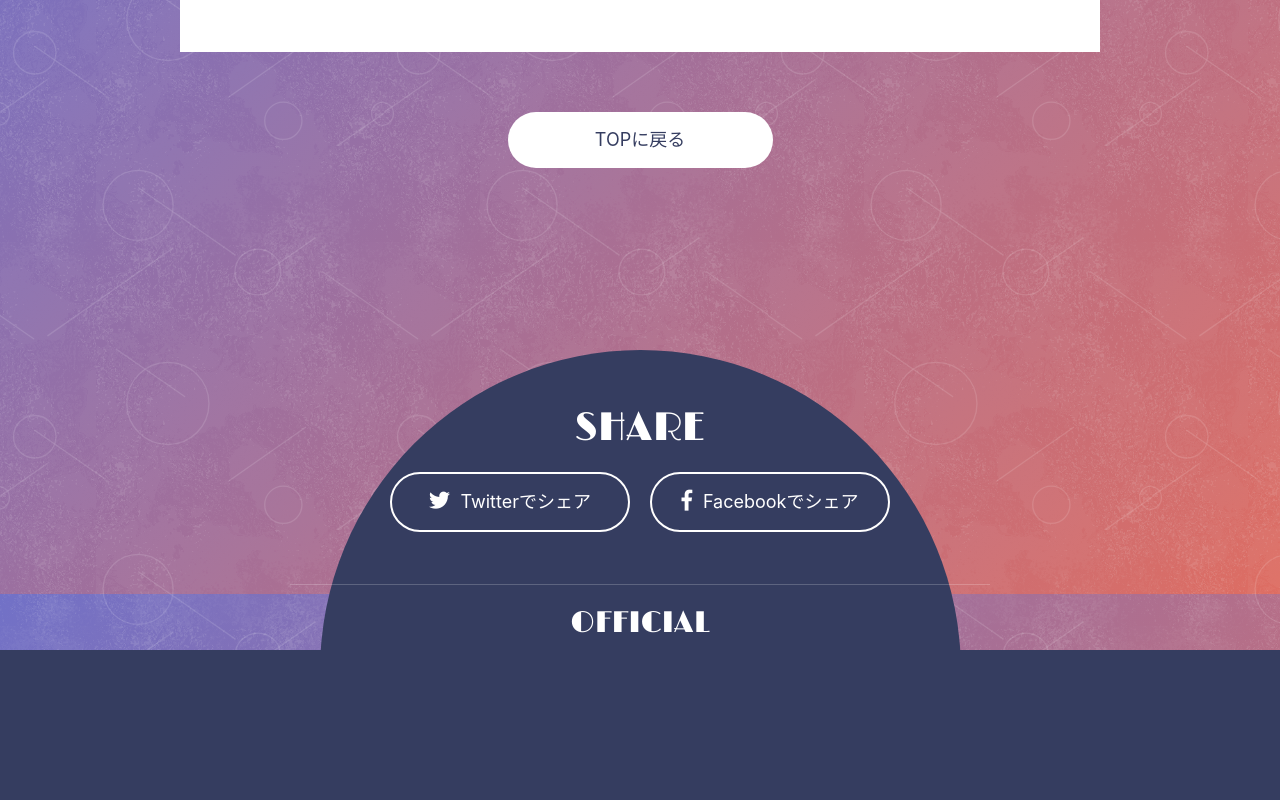
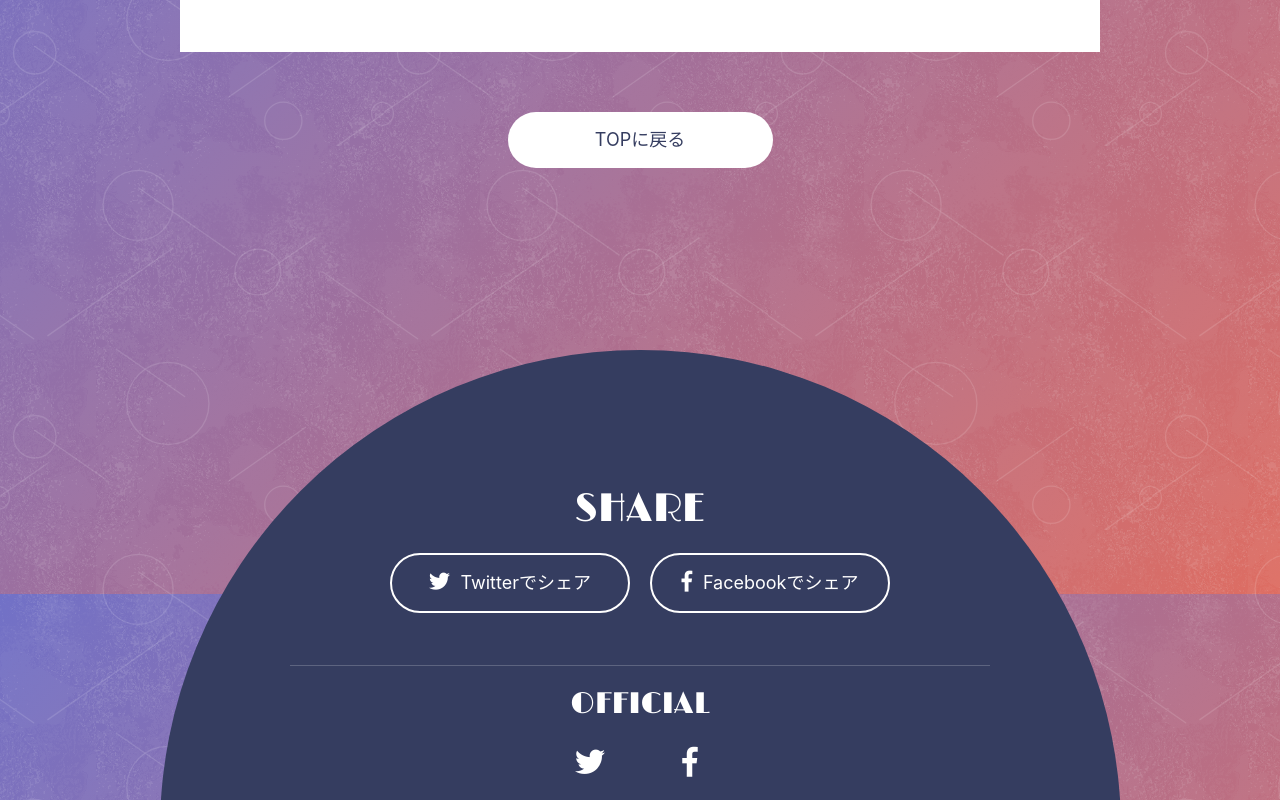
Before and after one commit to kfug/frontconf2018, a Nuxt app: page /session in a window 1280 px wide. Shown: the part 1006-1806 px from the top of the page. Before the commit the page ends 1656 px from the top, so only its background shows below. Built offline with nearby package versions, Linux system fonts and the light colour scheme.

Commit message:
footer修正

```diff
--- a/components/layout/Footer.vue
+++ b/components/layout/Footer.vue
@@ -45,6 +45,7 @@
 
     @include desktop {
       margin: 100px auto 0;
+      min-height: 450px;
       max-height: 450px;
       overflow: hidden;
       background: url("~/static/images/footer.svg");
@@ -88,7 +89,7 @@
       z-index: 1000;
 
       @include desktop {
-        top: 18%;
+        top: 30%;
       }
 
     }
```
